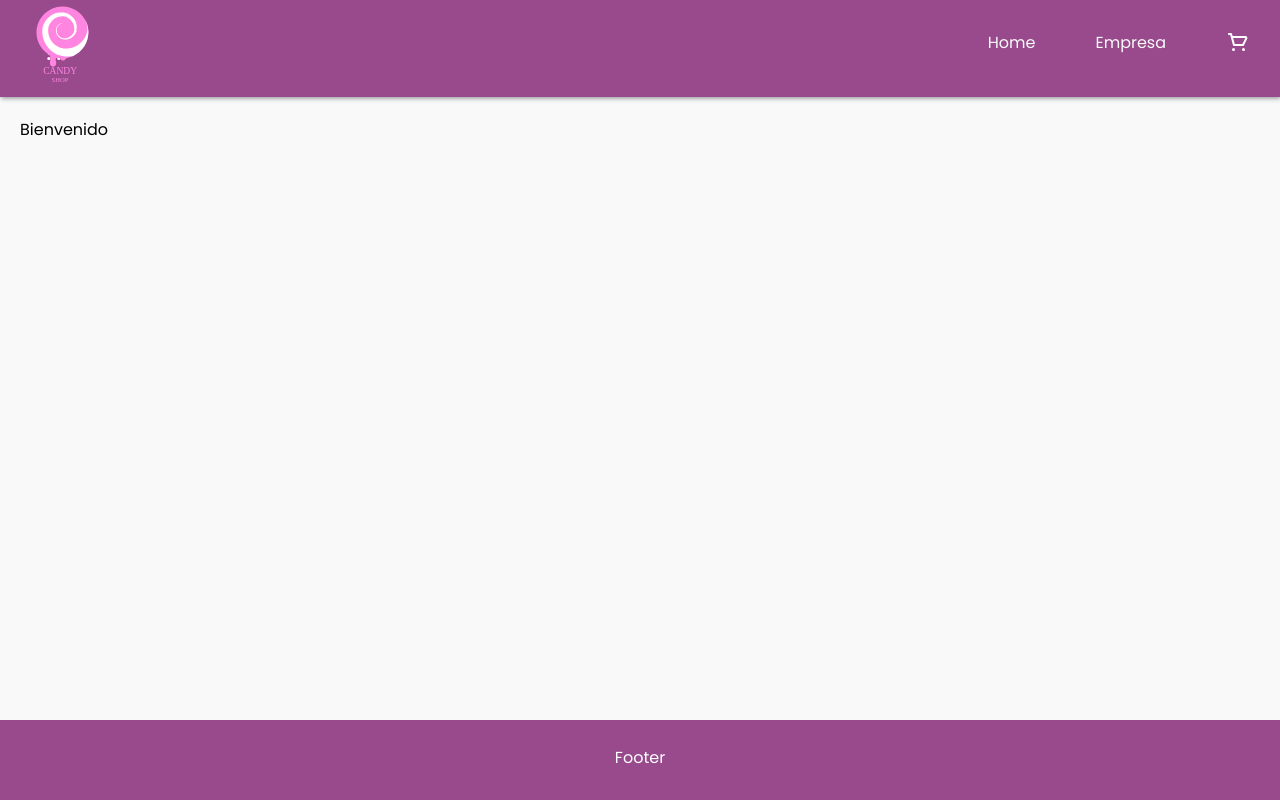
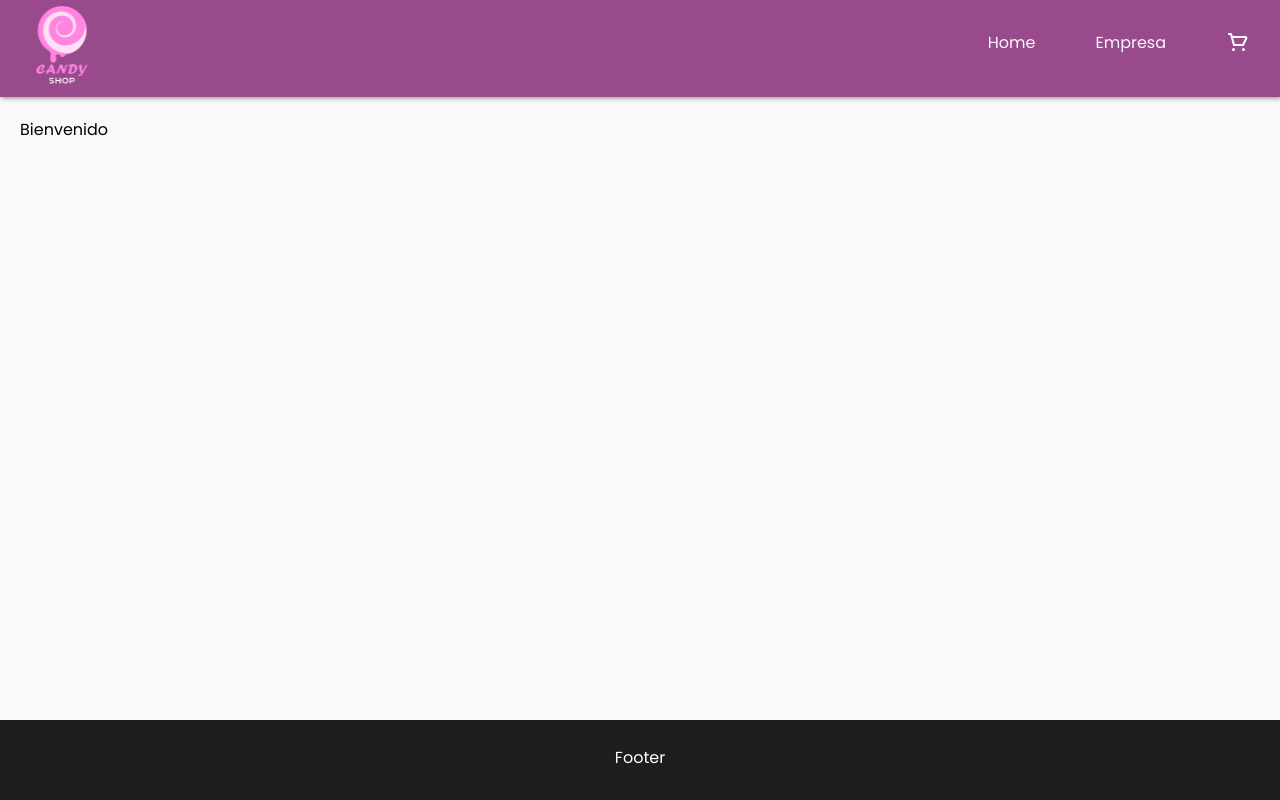
Before and after one commit to fposca/react, a React (Create React App) app: page / in a window 1280 px wide. Built offline with nearby package versions, Linux system fonts and the light colour scheme.

Commit message:
cambio de img logo

```diff
--- a/src/components/FooterComponent/styles.css
+++ b/src/components/FooterComponent/styles.css
@@ -4,7 +4,7 @@
     bottom: 0;
     width: 100%;
     height: 80px;
-    background-color: #984a8d;
+    background-color: rgb(31, 30, 30);
     color: white;
     text-align: center;
  }
--- a/src/components/NavbarComponent/styles.css
+++ b/src/components/NavbarComponent/styles.css
@@ -39,7 +39,7 @@ ul{
 /* Logo */
 .logo{
     display: inline-block;
-    background-image: url(fernando-posca.svg);
+    background-image: url(fernando-posca.png);
     width: 105px;
     height: 90px;
     background-position: center; /* Center the image */
```
Also changed, not shown: src/components/NavbarComponent/fernando-posca.png (added), src/components/NavbarComponent/fernando-posca.svg.
